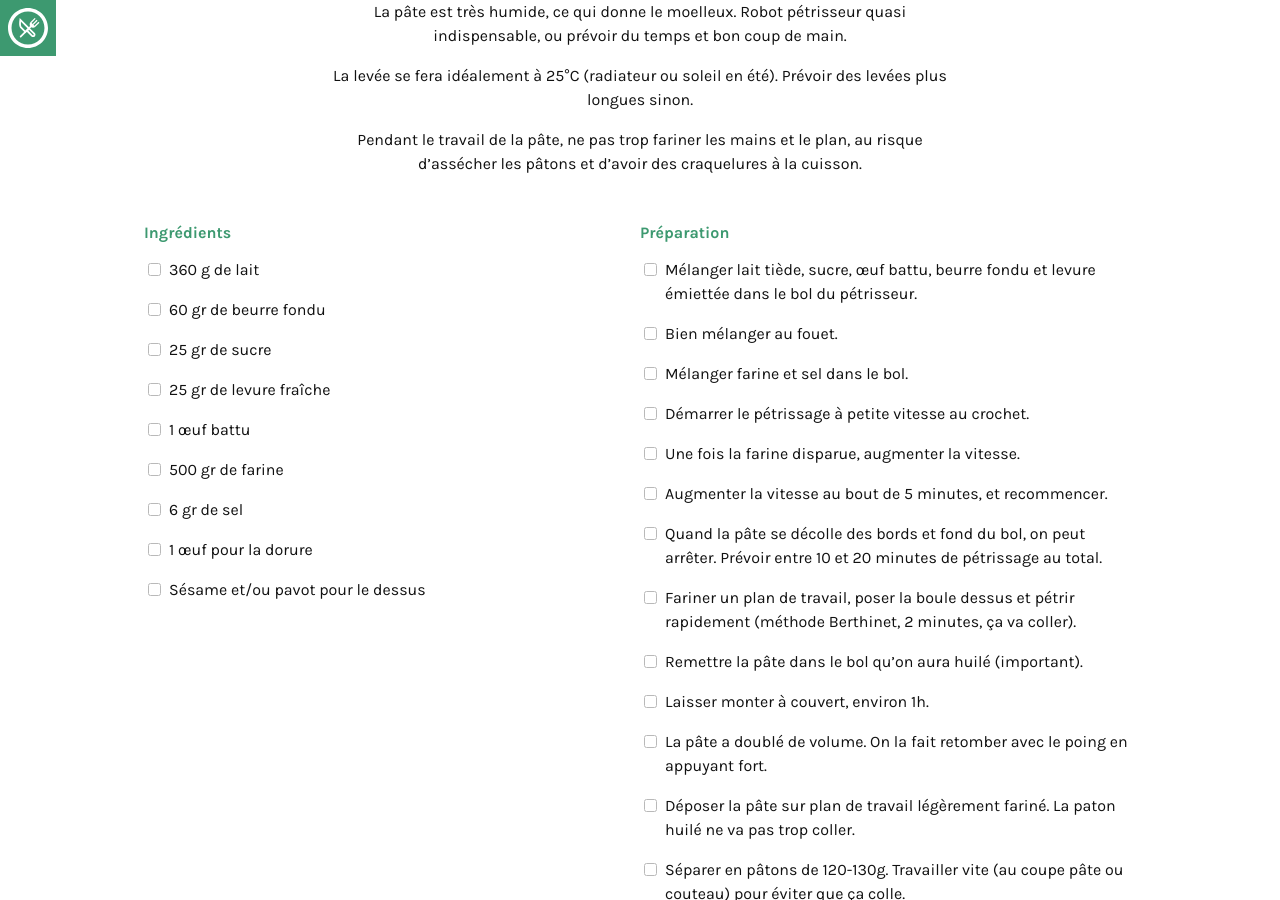
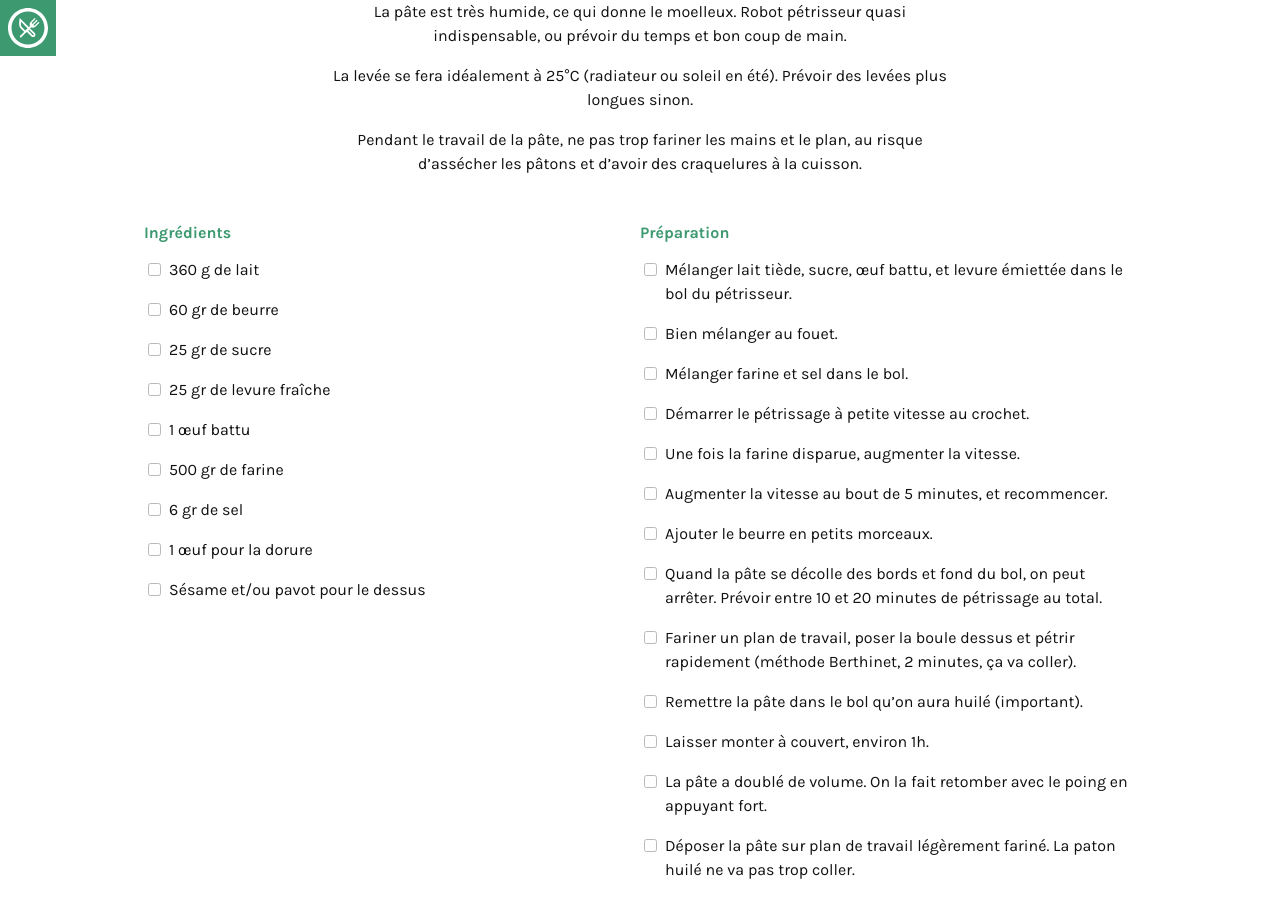
Before and after one commit to diese-french/malaubid, a Jekyll site: the page built from _recipes/buns.md, in a window 1280 px wide and 900 px high, scrolled down 922 px. Built offline with Jekyll 4.4.1, drawn with Linux system fonts in a browser that asks for light colours; nearby versions of some CDN libraries.

Commit message:
recipe: fix buns (#53)
butter should not be melted

```diff
--- a/_recipes/buns.md
+++ b/_recipes/buns.md
@@ -17,7 +17,7 @@ yield: 8 buns
 
 ingredients:
 - 360 g de lait
-- 60 gr de beurre fondu
+- 60 gr de beurre
 - 25 gr de sucre
 - 25 gr de levure fraîche
 - 1 œuf battu
@@ -27,12 +27,13 @@ ingredients:
 - Sésame et/ou pavot pour le dessus
 
 directions:
-- Mélanger lait tiède, sucre, œuf battu, beurre fondu et levure émiettée dans le bol du pétrisseur.
+- Mélanger lait tiède, sucre, œuf battu, et levure émiettée dans le bol du pétrisseur.
 - Bien mélanger au fouet.
 - Mélanger farine et sel dans le bol.
 - Démarrer le pétrissage à petite vitesse au crochet.
 - Une fois la farine disparue, augmenter la vitesse.
 - Augmenter la vitesse au bout de 5 minutes, et recommencer.
+- Ajouter le beurre en petits morceaux.
 - Quand la pâte se décolle des bords et fond du bol, on peut arrêter. Prévoir entre 10 et 20 minutes de pétrissage au total.
 - Fariner un plan de travail, poser la boule dessus et pétrir rapidement (méthode Berthinet, 2 minutes, ça va coller).
 - Remettre la pâte dans le bol qu'on aura huilé (important).
```
